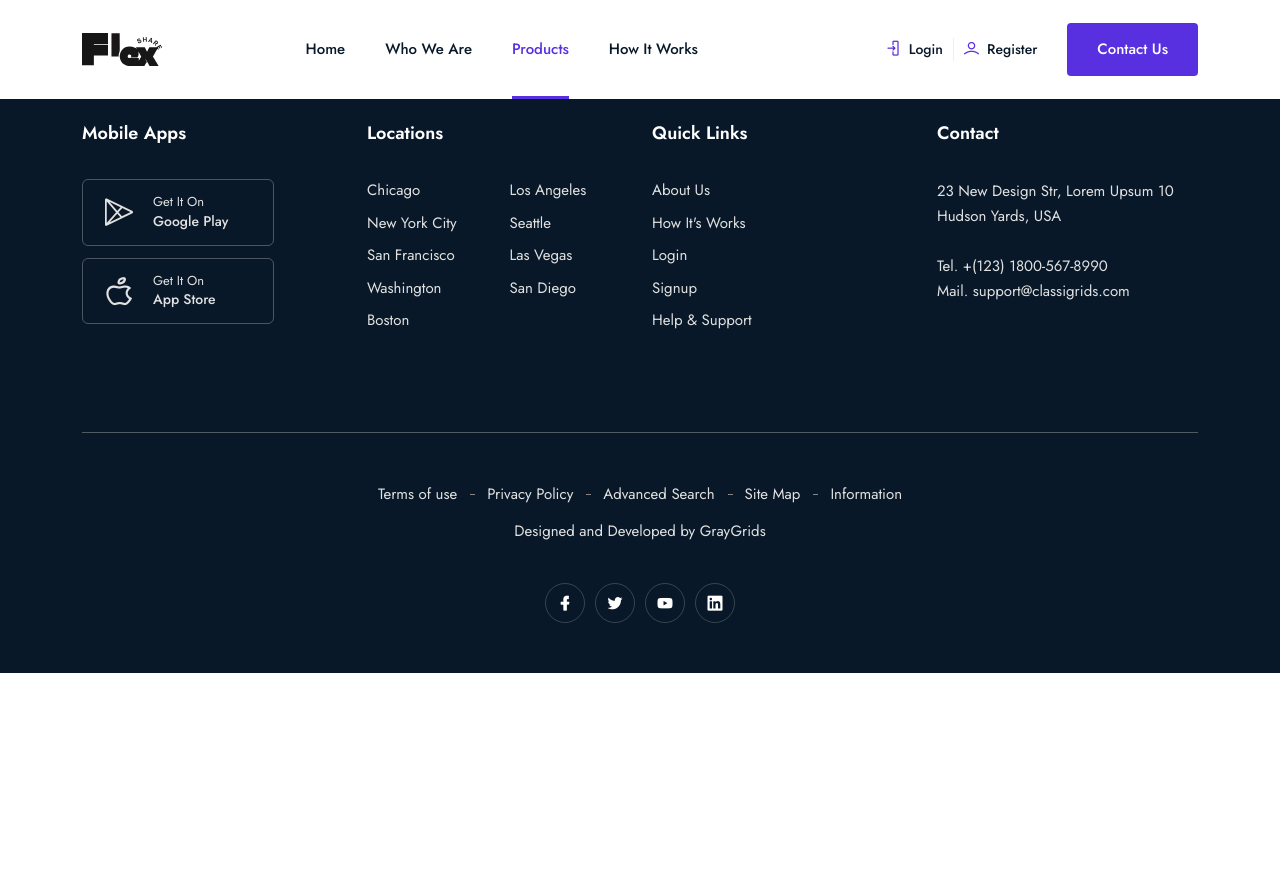
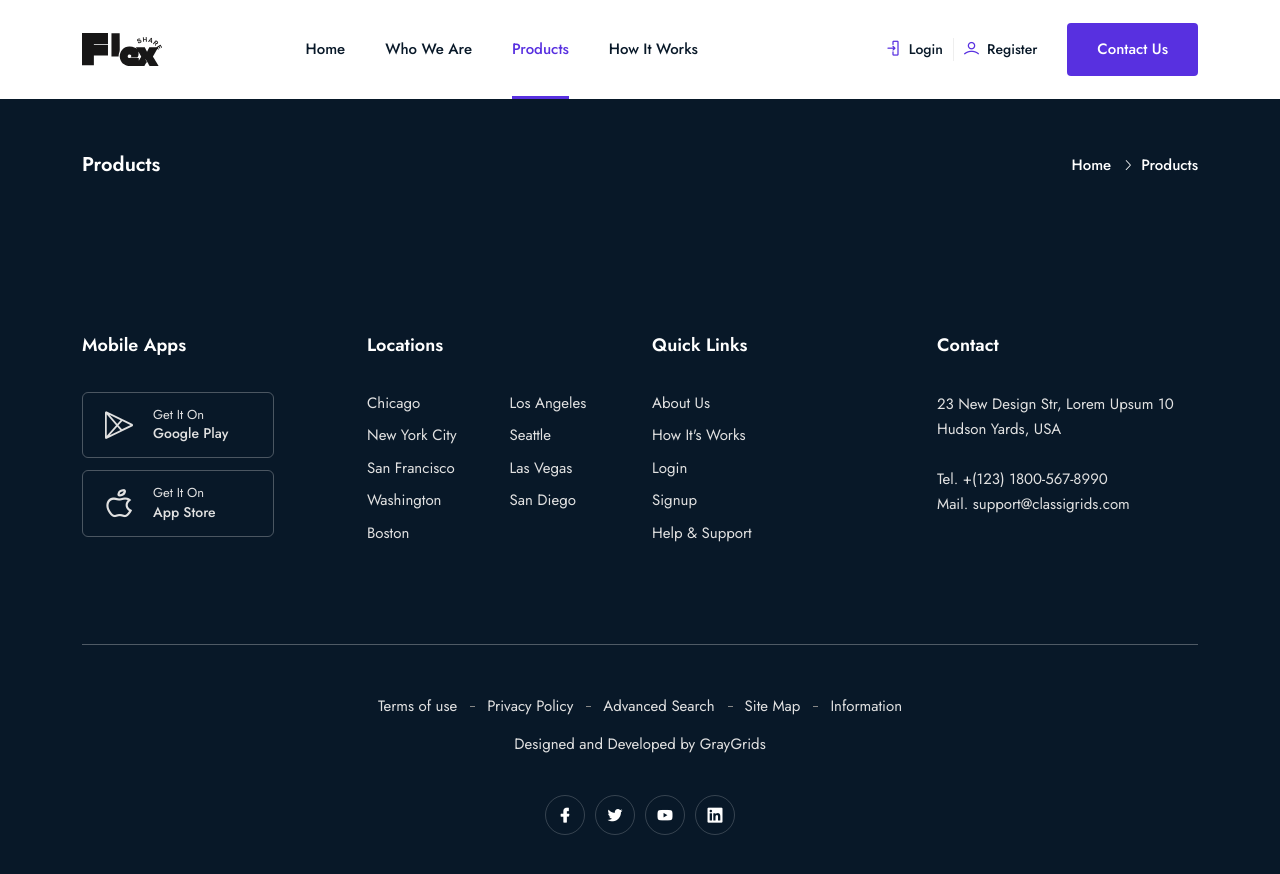
Before and after one commit to kajugadaniels/flexshare-client, a React (Vite) app: page /products in a window 1280 px wide. Shown: the top 874 px of the page. Before the commit the page ends 800 px from the top, so only its background shows below. Built offline with nearby package versions, Linux system fonts and the light colour scheme.

Commit message:
Setup projects pages

```diff
--- a/src/pages/products/GetProducts.jsx
+++ b/src/pages/products/GetProducts.jsx
@@ -2,7 +2,30 @@ import React from 'react'
 
 const GetProducts = () => {
     return (
-        <div>GetProducts</div>
+
+        <div className="breadcrumbs">
+            <div className="container">
+                <div className="row align-items-center">
+                    <div className="col-lg-6 col-md-6 col-12">
+                        <div className="breadcrumbs-content">
+                            <h1 className="page-title">Products</h1>
+                        </div>
+                    </div>
+                    <div className="col-lg-6 col-md-6 col-12">
+                        <ul className="breadcrumb-nav">
+                            <li>
+                                <a href="/">
+                                    Home
+                                </a>
+                            </li>
+                            <li>Products</li>
+                        </ul>
+                    </div>
+                </div>
+            </div>
+        </div>
+
+
     )
 }
 
```
